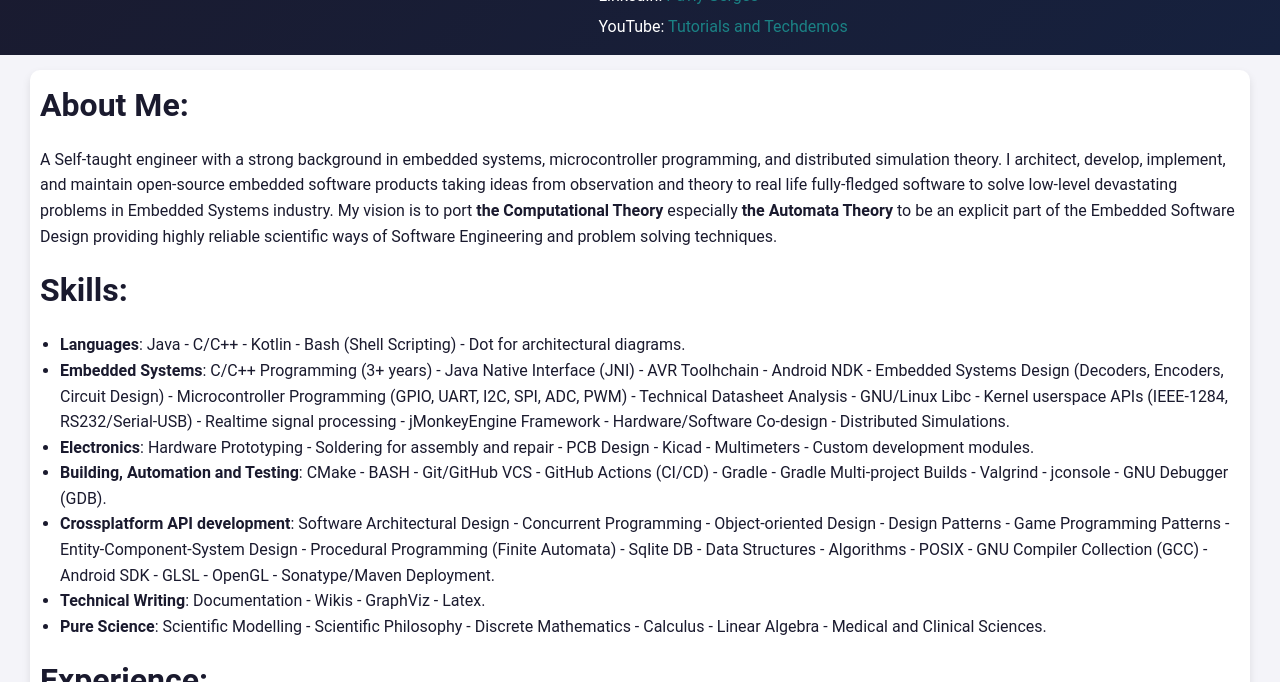
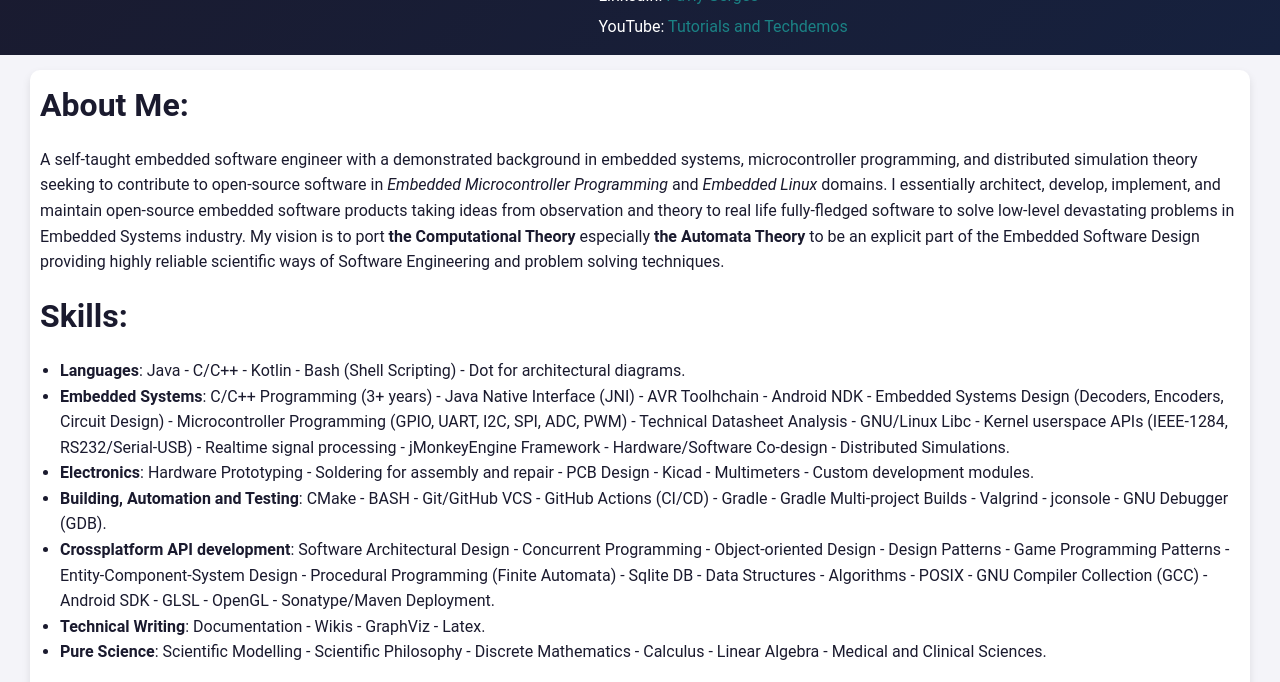
Before and after one commit to pavly-gerges/pavly-gerges, a Jekyll site: the page built from resume/index.md, in a window 1280 px wide and 900 px high, cut to the strip 218-900 px from the top of the window. Built offline with Jekyll 4.4.1, drawn with Linux system fonts in a browser that asks for light colours; our own code applies the rules of GitHub Pages for plain Markdown files.

Commit message:
Update index.md: retreating the about-me section

```diff
--- a/resume/index.md
+++ b/resume/index.md
@@ -1,5 +1,5 @@
 # About Me:
-A Self-taught engineer with a strong background in embedded systems, microcontroller programming, and distributed simulation theory. I architect, develop, implement, and maintain open-source embedded software products taking ideas from observation and theory to real life fully-fledged software to solve low-level devastating problems in Embedded Systems industry. My vision is to port **the Computational Theory** especially **the Automata Theory** to be an explicit part of the Embedded Software Design providing highly reliable scientific ways of Software Engineering and problem solving techniques.
+A self-taught embedded software engineer with a demonstrated background in embedded systems, microcontroller programming, and distributed simulation theory seeking to contribute to open-source software in _Embedded Microcontroller Programming_ and _Embedded Linux_ domains. I essentially architect, develop, implement, and maintain open-source embedded software products taking ideas from observation and theory to real life fully-fledged software to solve low-level devastating problems in Embedded Systems industry. My vision is to port **the Computational Theory** especially **the Automata Theory** to be an explicit part of the Embedded Software Design providing highly reliable scientific ways of Software Engineering and problem solving techniques.
 
 # Skills:
 - **Languages**: Java - C/C++ - Kotlin - Bash (Shell Scripting) - Dot for architectural diagrams.
```
